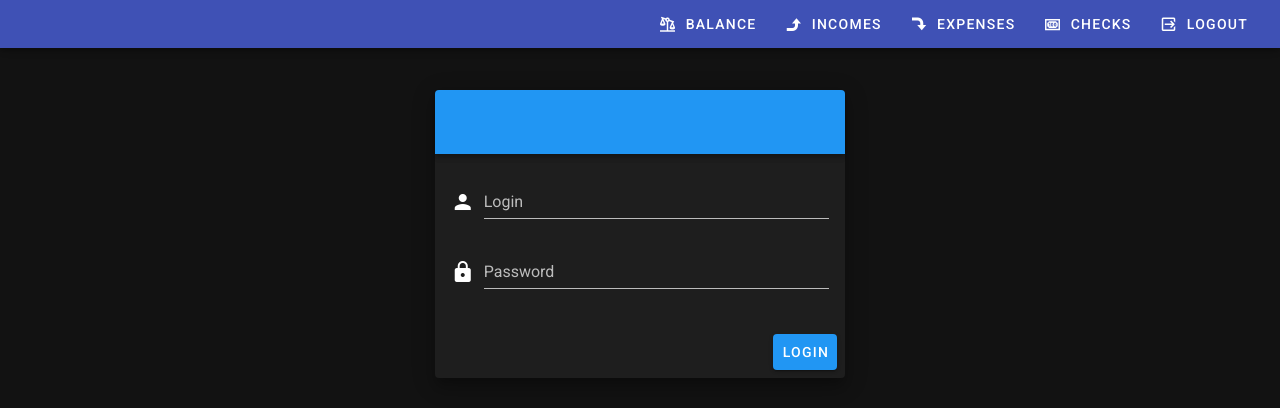
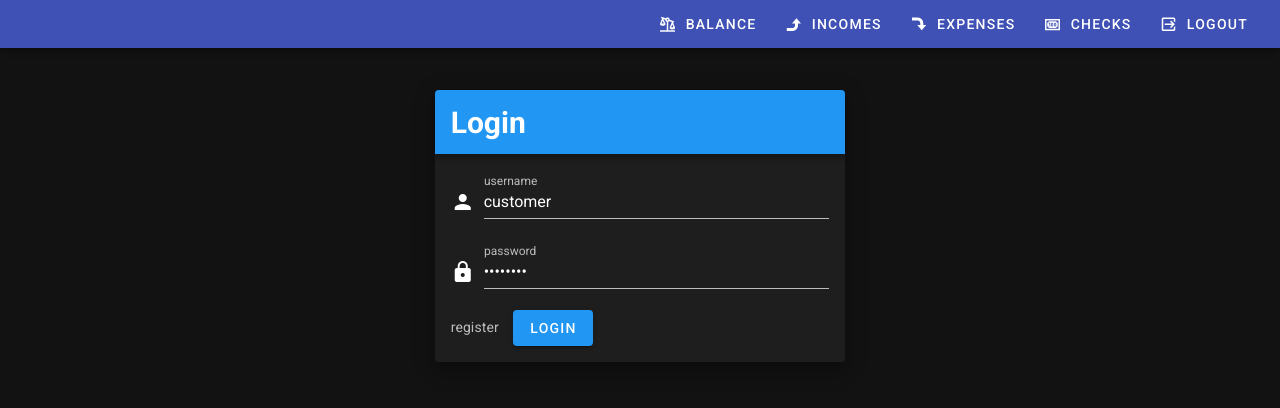
Before and after one commit to lucca257/challenga-turnoverbnb-front, a Vue app: page /logout in a window 1280 px wide. Shown: the top 408 px of the page. Built offline with nearby package versions, Linux system fonts and the light colour scheme.

Commit message:
feature: login page

```diff
--- /dev/null
+++ b/src/components/login/LoginComponent.vue
@@ -0,0 +1,95 @@
+<template>
+  <v-flex xs12 sm8 md4>
+    <v-card class="elevation-12">
+      <v-toolbar dark color="primary">
+        <v-toolbar-title>
+          <h2>Login</h2>
+        </v-toolbar-title>
+      </v-toolbar>
+      <v-card-text>
+        <validation-observer ref="obs" v-slot="{passes}" slim>
+          <v-form @submit.prevent="passes(submit)">
+            <validation-provider name="username" rules="required" v-slot="{errors}" slim>
+              <v-text-field
+                  prepend-icon="person"
+                  v-model="username"
+                  :error-messages="errors[0]"
+                  label="username"
+                  required
+              />
+            </validation-provider>
+            <validation-provider name="password" rules="required" v-slot="{errors}" slim>
+              <v-text-field
+                  prepend-icon="lock"
+                  v-model="password"
+                  :error-messages="errors[0]"
+                  label="password"
+                  type="password"
+                  required
+              />
+            </validation-provider>
+            <v-spacer />
+            <span>register</span> &nbsp;&nbsp;
+            <v-btn type="submit" color="info">LOGIN</v-btn>
+          </v-form>
+        </validation-observer>
+      </v-card-text>
+    </v-card>
+  </v-flex>
+</template>
+
+<script>
+export default {
+  name: "LoginComponent",
+  data: () => ({
+    username: 'customer',
+    password: 'password',
+  }),
+  methods: {
+    async submit() {
+      console.log(this.base_url)
+      await fetch(this.base_url+'auth/login', {
+        method: 'POST',
+        headers: {
+          'Content-Type': 'application/json'
+        },
+        body: JSON.stringify({
+          username: this.username,
+          password: this.password
+        })
+      }).then(async (response) => {
+        if (response.status !== 200) {
+          console.log('Looks like there was a problem. Status Code: ' +
+            response.status);
+          return;
+        }
+        let data = await response.json();
+        localStorage.setItem('access_token', data.access_token);
+        localStorage.setItem('role', data.role);
+        this.redirectToRouteByRole();
+      }).catch((err) => {
+        console.log(err);
+      })
+    },
+    redirectToRouteByRole(){
+      if(localStorage.getItem('role') === 'admin') {
+        this.$router.push('admin/deposits');
+        return;
+      }
+      this.$router.push("/");
+    },
+    isLoggedIn() {
+      if(localStorage.getItem('access_token') !== null) {
+        this.redirectToRouteByRole();
+      }
+    }
+  },
+  beforeMount(){
+    this.isLoggedIn()
+  },
+}
+</script>
+
+<style scoped>
+
+</style>
--- a/src/main.js
+++ b/src/main.js
@@ -4,11 +4,25 @@ import router from './router'
 import vuetify from './plugins/vuetify'
 import "vuetify/dist/vuetify.min.css"
 import './plugins/validators'
+import { ValidationObserver, ValidationProvider } from 'vee-validate'
 
 Vue.config.productionTip = false
 
 new Vue({
   router,
   vuetify,
-  render: h => h(App)
+  render: h => h(App),
+
 }).$mount('#app')
+
+Vue.mixin({
+  data: function() {
+    return {
+      base_url: process.env.VUE_APP_API_BNB_BANK_URL
+    }
+  },
+  components: {
+    ValidationObserver,
+    ValidationProvider,
+  },
+})
--- a/src/router/index.js
+++ b/src/router/index.js
@@ -10,7 +10,7 @@ const routes = [
     component: () => import('../views/HomePage.vue')
   },
   {
-    path: '/checklist',
+    path: '/admin/deposits',
     name: 'checklist',
     component: () => import('../views/ChecksControlPage')
   },
--- a/src/views/LoginPage.vue
+++ b/src/views/LoginPage.vue
@@ -1,52 +1,17 @@
 <template>
   <v-container fluid fill-height>
     <v-layout align-center justify-center>
-      <v-flex xs12 sm8 md4>
-        <v-card class="elevation-12">
-          <v-toolbar dark color="primary">
-            <v-toolbar-title>
-              <v-img
-                  alt="Vuetify Logo"
-                  class="shrink mr-2"
-                  src="@/assets/principal-icon.png"
-                  transition="scale-transition"
-                  width="60%"
-              />
-            </v-toolbar-title>
-          </v-toolbar>
-          <v-card-text>
-            <v-form>
-              <v-text-field
-                  prepend-icon="person"
-                  name="login"
-                  label="Login"
-                  type="text"
-                  v-model="form.login"
-              ></v-text-field>
-              <v-text-field
-                  id="password"
-                  prepend-icon="lock"
-                  name="password"
-                  label="Password"
-                  type="password"
-                  v-model="form.password"
-              ></v-text-field>
-            </v-form>
-          </v-card-text>
-          <v-card-actions>
-            <v-spacer></v-spacer>
-            <v-btn color="primary" @click="submit">Login</v-btn>
-          </v-card-actions>
-        </v-card>
-      </v-flex>
+        <loginComponent />
     </v-layout>
   </v-container>
 </template>
 
 <script>
-
 export default {
   name: "LoginPage",
+  components: {
+    'loginComponent': () => import('@/components/login/LoginComponent')
+  },
   data: () => ({
     form: {
       login: '',
```
Also changed, not shown: src/middleware/auth.js (added, +7 -0 lines), src/services/authenticationService.js (added), 1 other file (tests, documents, lock files or other folders).
